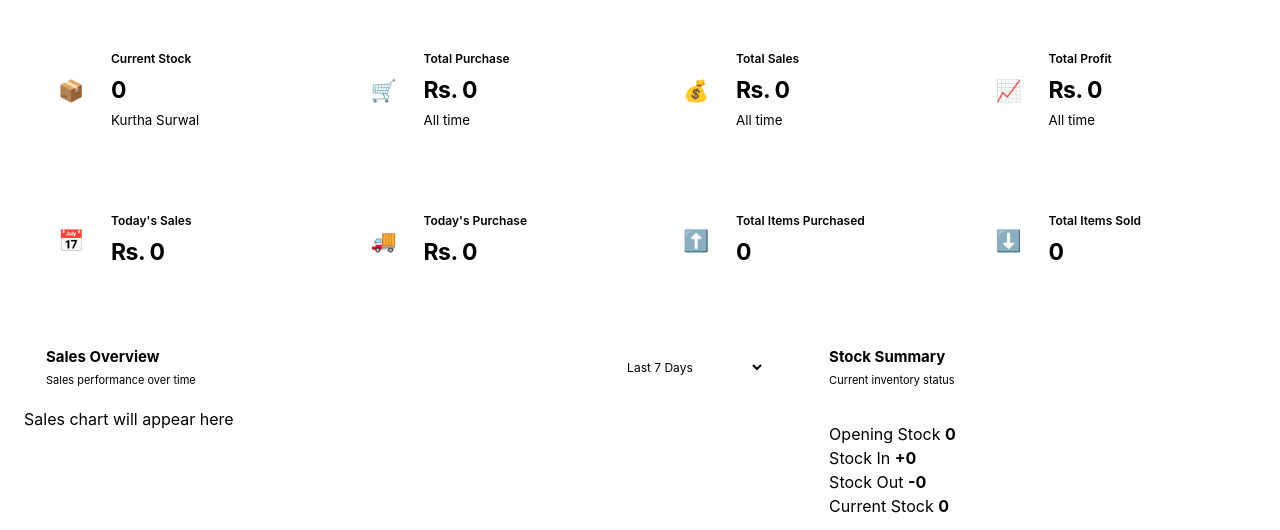
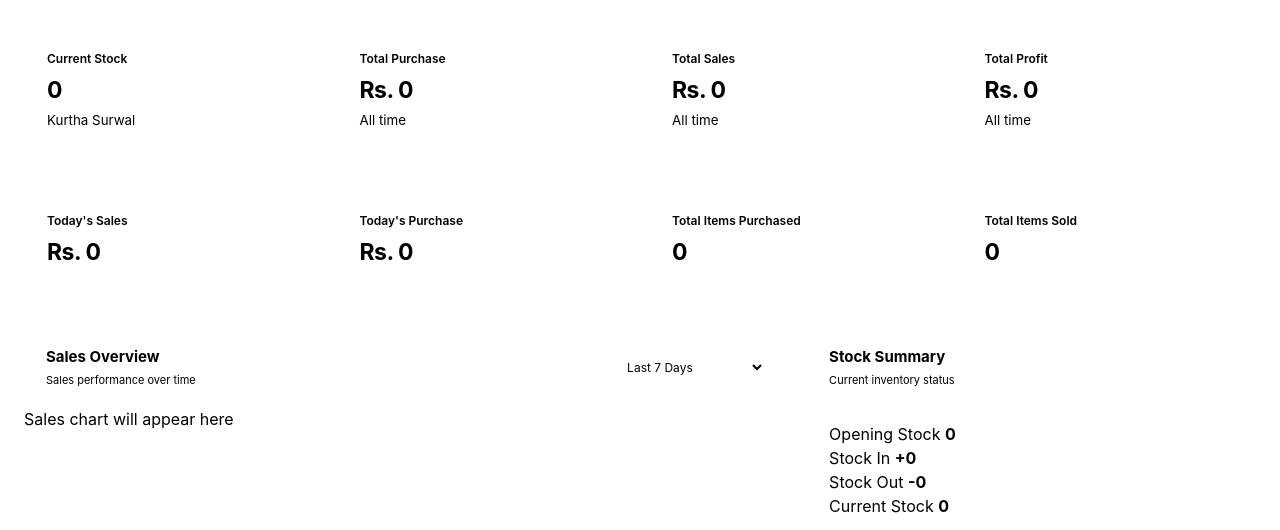
Before and after one commit to khanalsushil226-del/data, a plain HTML site: page index.html in a window 1280 px wide. Shown: the part 212-742 px from the top of the page. Drawn offline with Linux system fonts and the light colour scheme; a script that the page names is missing.

Commit message:
updating

```diff
--- a/index.html
+++ b/index.html
@@ -55,7 +55,7 @@
             <div class="stats-grid">
 
                 <div class="stat-card">
-                    <div class="stat-icon">📦</div>
+
                     <div>
                         <span>Current Stock</span>
                         <h2 id="currentStock">0</h2>
@@ -64,7 +64,7 @@
                 </div>
 
                 <div class="stat-card">
-                    <div class="stat-icon">🛒</div>
+
                     <div>
                         <span>Total Purchase</span>
                         <h2 id="totalPurchase">Rs. 0</h2>
@@ -73,7 +73,7 @@
                 </div>
 
                 <div class="stat-card">
-                    <div class="stat-icon">💰</div>
+
                     <div>
                         <span>Total Sales</span>
                         <h2 id="totalSales">Rs. 0</h2>
@@ -82,7 +82,7 @@
                 </div>
 
                 <div class="stat-card">
-                    <div class="stat-icon">📈</div>
+
                     <div>
                         <span>Total Profit</span>
                         <h2 id="totalProfit">Rs. 0</h2>
@@ -95,7 +95,7 @@
             <div class="stats-grid secondary-stats">
 
                 <div class="stat-card small-stat">
-                    <div class="stat-icon">📅</div>
+
                     <div>
                         <span>Today's Sales</span>
                         <h2 id="todaySales">Rs. 0</h2>
@@ -103,7 +103,7 @@
                 </div>
 
                 <div class="stat-card small-stat">
-                    <div class="stat-icon">🚚</div>
+
                     <div>
                         <span>Today's Purchase</span>
                         <h2 id="todayPurchase">Rs. 0</h2>
@@ -111,7 +111,7 @@
                 </div>
 
                 <div class="stat-card small-stat">
-                    <div class="stat-icon">⬆️</div>
+
                     <div>
                         <span>Total Items Purchased</span>
                         <h2 id="totalItemsPurchased">0</h2>
@@ -119,7 +119,7 @@
                 </div>
 
                 <div class="stat-card small-stat">
-                    <div class="stat-icon">⬇️</div>
+
                     <div>
                         <span>Total Items Sold</span>
                         <h2 id="totalItemsSold">0</h2>
```
